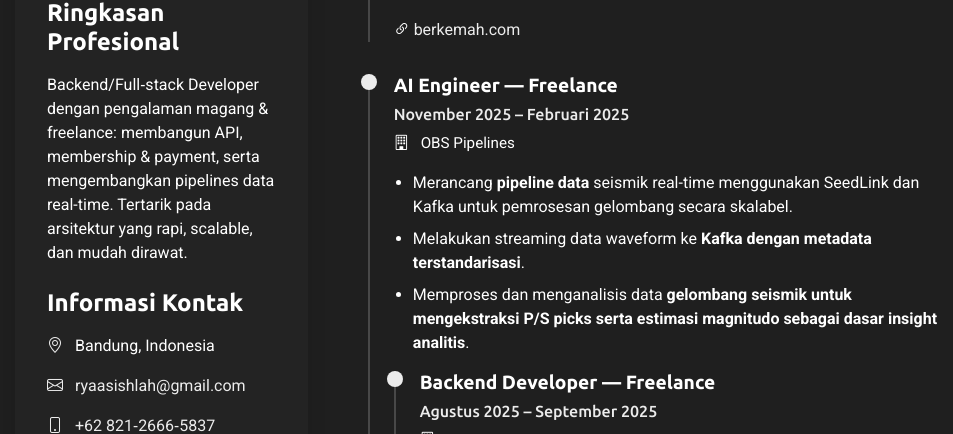
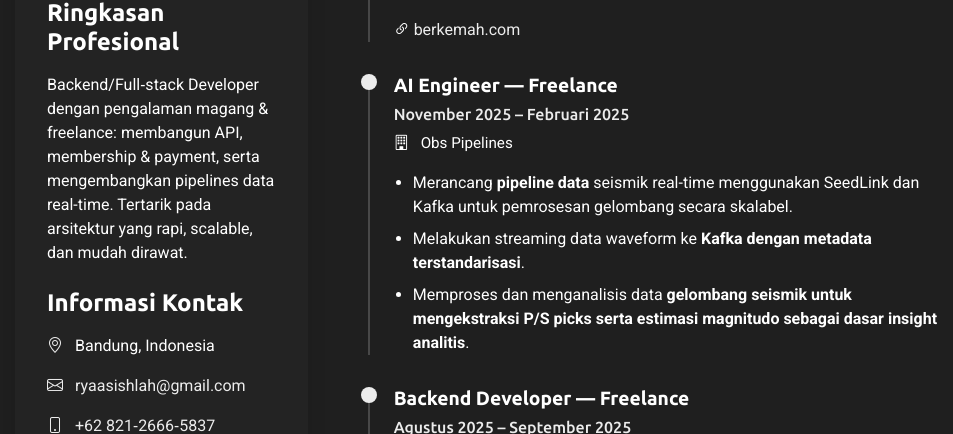
Before and after one commit to ryaasishlah/ryaasishlah.github.io, a plain HTML site: page index.html in a window 1280 px wide. Shown: the part 2920-3354 px from the top of the page, without its empty margins (327-1280 px from the left). Drawn offline with nearby package versions, Linux system fonts and the light colour scheme.

Commit message:
salah hehe

```diff
--- a/index.html
+++ b/index.html
@@ -349,7 +349,7 @@
               <div class="resume-item">
                 <h4>AI Engineer — Freelance</h4>
                 <h5>November 2025 – Februari 2025</h5>
-                <p class="company"><i class="bi bi-building" aria-hidden="true"></i> OBS Pipelines</p>
+                <p class="company"><i class="bi bi-building" aria-hidden="true"></i> Obs Pipelines</p>
                 <ul>
                   <li>Merancang <strong>pipeline data</strong> seismik real-time menggunakan SeedLink dan Kafka untuk
                     pemrosesan gelombang secara skalabel.</li>
@@ -357,8 +357,8 @@
                   <li>Memproses dan menganalisis data <strong>gelombang seismik untuk mengekstraksi P/S picks serta
                       estimasi magnitudo sebagai dasar insight analitis</strong>.</li>
                 </ul>
-                <!-- <p class="mt-2"><i class="bi bi-link-45deg" aria-hidden="true"></i> <a href="https://sitemubersatu.com/" target="_blank" rel="noopener">sitemubersatu.com</a></p>
-              </div> -->
+                <!-- <p class="mt-2"><i class="bi bi-link-45deg" aria-hidden="true"></i> <a href="https://sitemubersatu.com/" target="_blank" rel="noopener">sitemubersatu.com</a></p> -->
+              </div>
 
               <div class="resume-item">
                 <h4>Backend Developer — Freelance</h4>
```
